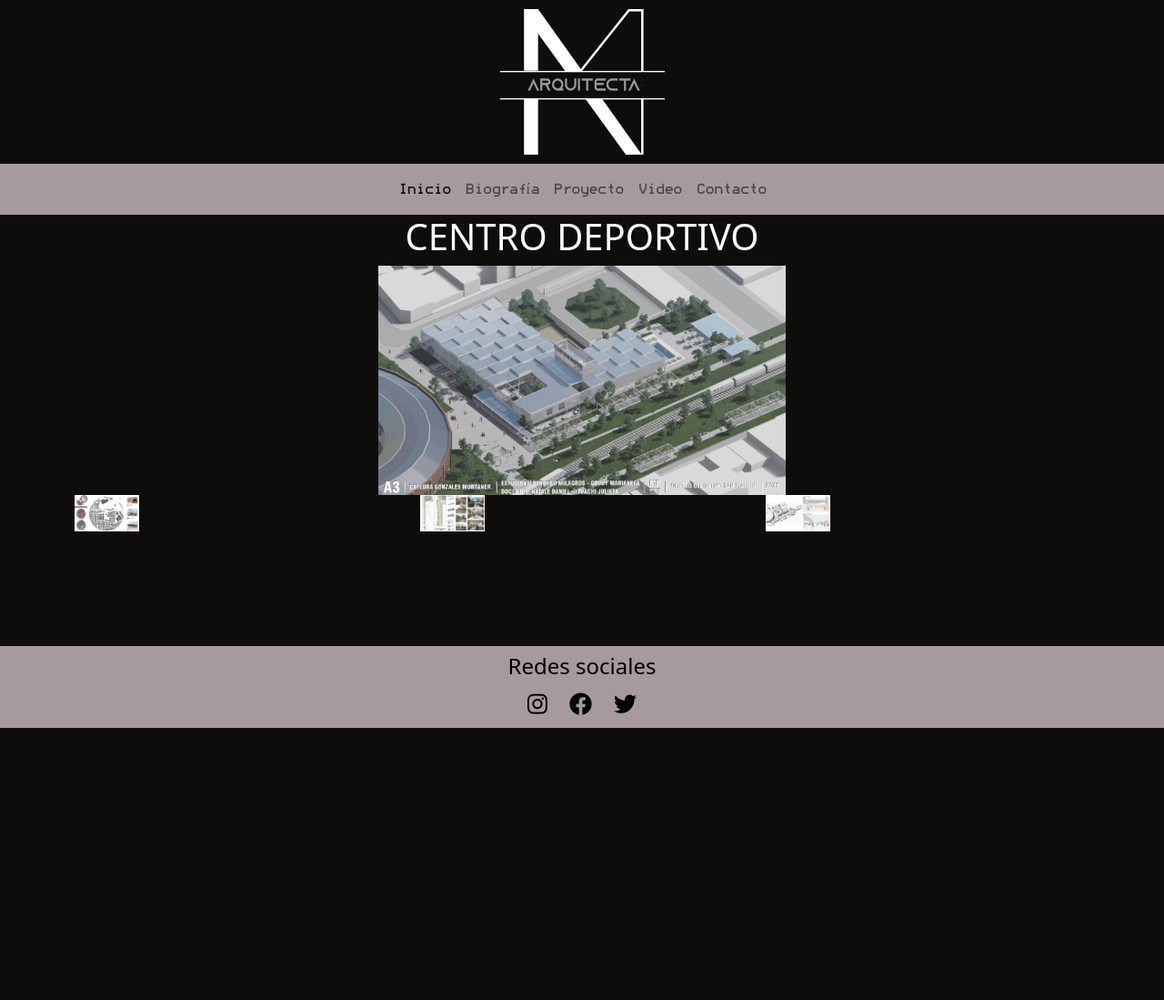
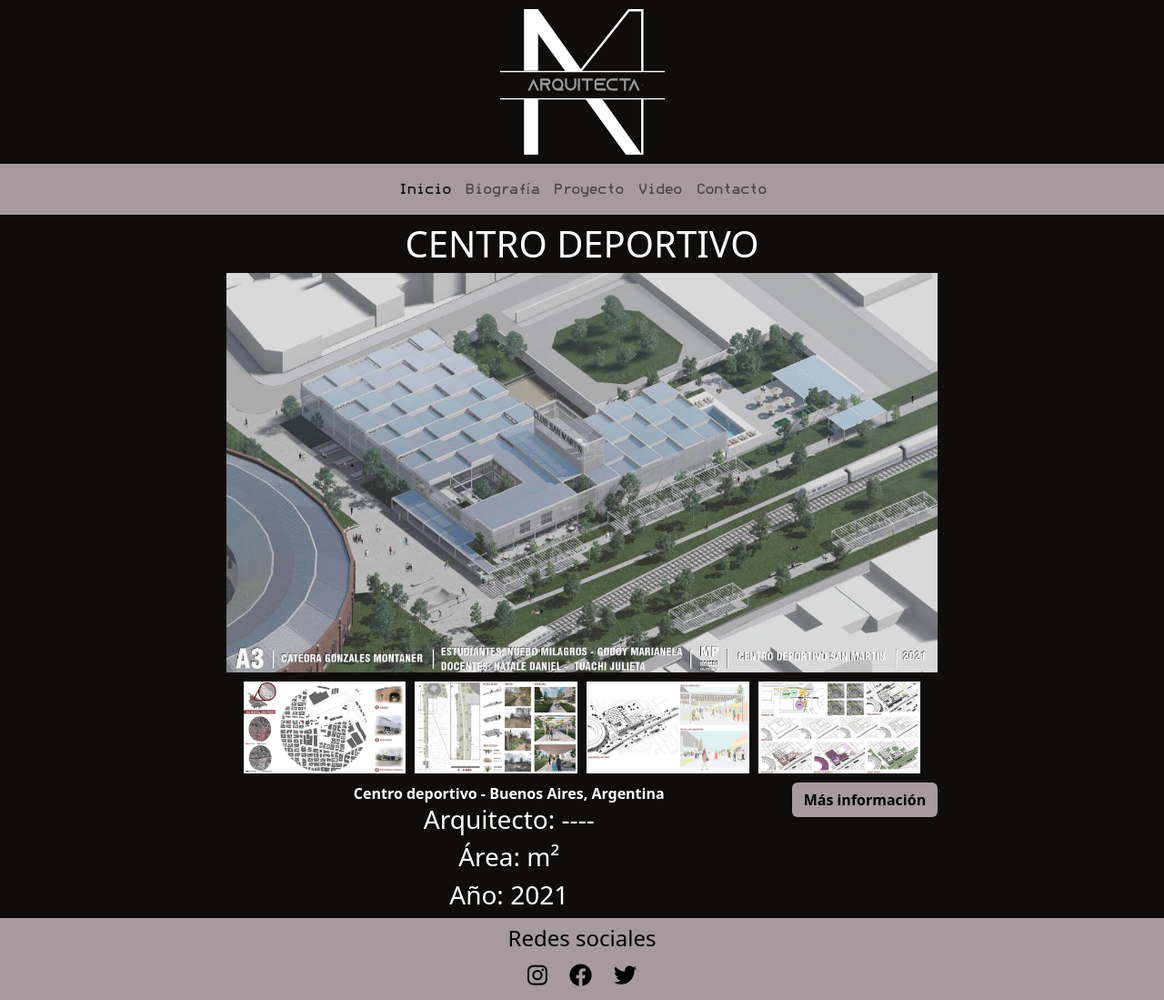
Before and after one commit to CataniaGianFranco/arqmn, a plain HTML site: page page/projectOne.html in a window 1280 px wide. Shown: the whole page at 91% size. Before the commit the page ends 800 px from the top, so only its background shows below. Drawn offline with nearby package versions, Linux system fonts and the light colour scheme; files whose address does not match are found by name.

Commit message:
Nuevos cambios

```diff
--- a/css/style.css
+++ b/css/style.css
@@ -26,6 +26,24 @@ p {
   color: white;
 }
 
+/* Poryect 1*/
+.padre {
+  display: flex;
+  justify-content: center;
+}
+
+.padre > div {
+  width: 16%;
+  height: auto;
+  margin: 10px 5px;
+}
+
+.information {
+  display: flex;
+  flex-direction: column;
+  margin: auto 140px;
+  color: white;
+}
 /*Clases personalizadas - General */
 
 .div__logo {
@@ -56,7 +74,7 @@ a {
   height: 90px;
 }
 
-.icons a{
+.icons a {
   text-decoration: none;
   color: black;
   margin: 10px;
@@ -66,14 +84,12 @@ a {
 .icons a i:hover {
   color: white;
   transform: scale(1.1);
-  transition: ease-in-out .1s;
+  transition: ease-in-out 0.1s;
 }
-
 
 /* Para el Slider - INDEX */
 
-
-.carousel-inner{
+.carousel-inner {
   max-width: 60%;
 }
 
@@ -201,7 +217,7 @@ a {
   margin: auto;
   padding-bottom: 30px;
   width: 45%;
-  cursor:zoom-in;
+  cursor: zoom-in;
 }
 
 .div__grid {
@@ -238,7 +254,6 @@ a {
   justify-content: center;
   align-items: center;
   padding-bottom: 3.125rem;
-
 }
 
 .div__container-flex {
@@ -249,7 +264,6 @@ a {
 }
 .div__container-flex > a > img {
   width: 50%;
-
 }
 
 .div__container-information {
@@ -427,8 +441,7 @@ a {
   text-align: center;
 }
 
-
-.form__fieldset > legend{
+.form__fieldset > legend {
   background-color: white;
 }
 
@@ -487,7 +500,6 @@ a {
   line-height: 3.125rem;
 }
 
-
 @media screen and (min-width: 1440px) {
   .div__container {
     width: 50%;
@@ -539,7 +551,7 @@ a {
     margin-right: 400px;
   }
 
-  .div__description{
+  .div__description {
     margin-right: 280px;
   }
 
@@ -555,5 +567,5 @@ a {
   .close {
     top: 1.25rem;
     right: 1.25rem;
+  }
 }
-}
--- a/page/projectOne.html
+++ b/page/projectOne.html
@@ -50,26 +50,56 @@
           </nav>
     </header>
     <main>
-        <div class="container text-center" style="color: white;">
+        <div class="container text-center">
+            <div class = "mt-2" style="color: white";>
             <h1>CENTRO DEPORTIVO</h1>
+            </div>
+          <div>
+            <img src="../assets/image/centro-deportivo/1.jpeg" class="img-fluid" alt="..." style="max-width: 70%">
           </div>
-          <div class="text-center">
-            <img src="../assets/image/centro-deportivo/1.jpeg" class="img-fluid" alt="..." style="max-width: 35%">
-          </div>
-          <div class="container">
-            <div class="row align-items-start">
-              <div class="col">
-                <img src="../assets/image/centro-deportivo/2.jpeg" class="img-fluid" alt="..." style="max-width: 20%">
+            <div class="padre">
+              <div>
+                <img src="../assets/image/centro-deportivo/2.jpeg" class="img-fluid" alt="...">
               </div>
-              <div class="col">
-                <img src="../assets/image/centro-deportivo/3.jpeg" class="img-fluid" alt="..." style="max-width: 20%">
+              <div>
+                <img src="../assets/image/centro-deportivo/3.jpeg" class="img-fluid" alt="...">
               </div>
-              <div class="col">
-                <img src="../assets/image/centro-deportivo/4.jpeg" class="img-fluid" alt="..." style="max-width: 20%">
+              <div>
+                <img src="../assets/image/centro-deportivo/4.jpeg" class="img-fluid" alt="...">
+              </div>
+              <div>
+                <img src="../assets/image/centro-deportivo/5.jpeg" class="img-fluid" alt="...">
               </div>
             </div>
+            <div class="information">
+                <strong>Centro deportivo - Buenos Aires, Argentina</strong>
+                <h3>Arquitecto: ----</h3>
+                <h3>Área: m²</h3>
+                <h3>Año: 2021</h3>
+            </div>
+
+            <div>
+            <div class="collapse" id="collapseExample">
+                <div class="card card-body">
+                    Socio A Cargo : A.Belvedere <br>
+                    Equipo De Diseño : P.Carignano, D.Tsagkaropoulos <br>
+                    Maquetas : O.Aubert, C.Colson, Y.Kyrkos <br>
+                    Arquitecto Ejecutivo : APEX Project Bureau <br>
+                    Ingeniería Estructural : Milan Ingegneria Srl <br>
+                    Fachada : Metropolis <br>
+                    Protección Contra Incendios : SK-Orion AV <br>
+                    Paisajismo : M.Desvigne <br>
+                    Ciudad : Moscú <br>
+                    Pais : Rusia <br>
+                </div>
+            </div>
+            <p>
+                <button class="btn" style="background-color: #a69a9e; color: black; font-weight: bold;" type="button" data-bs-toggle="collapse" data-bs-target="#collapseExample" aria-expanded="false" aria-controls="collapseExample">
+                    Más información
+                </button>
+            </p>
         </div>
-
+        </div>
         <!-- <section class="section__container">
             <div class="h1__color">
                 <h1>Centro deportivo</h1>
```
Also changed, not shown: index.html (+62 -18 lines), js/information.js (+9 -10 lines), page/project.html (+4 -4 lines).
